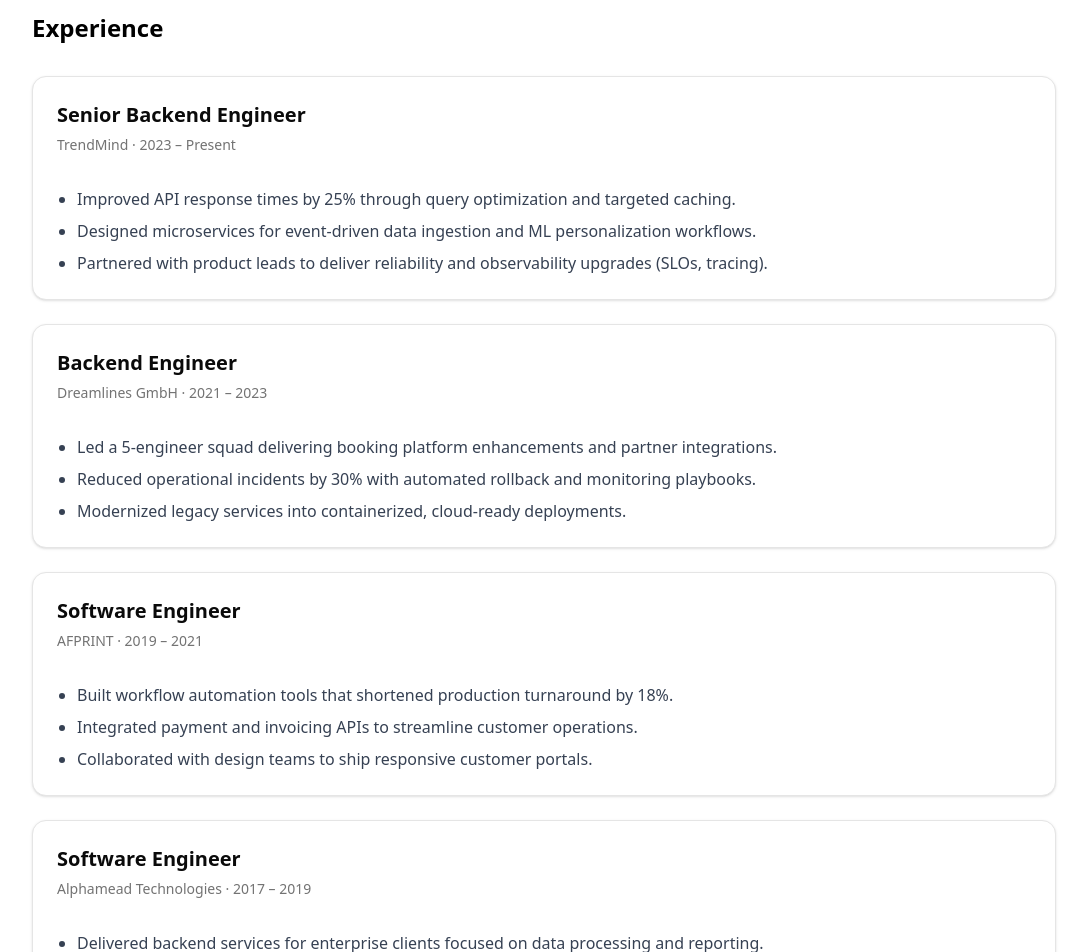
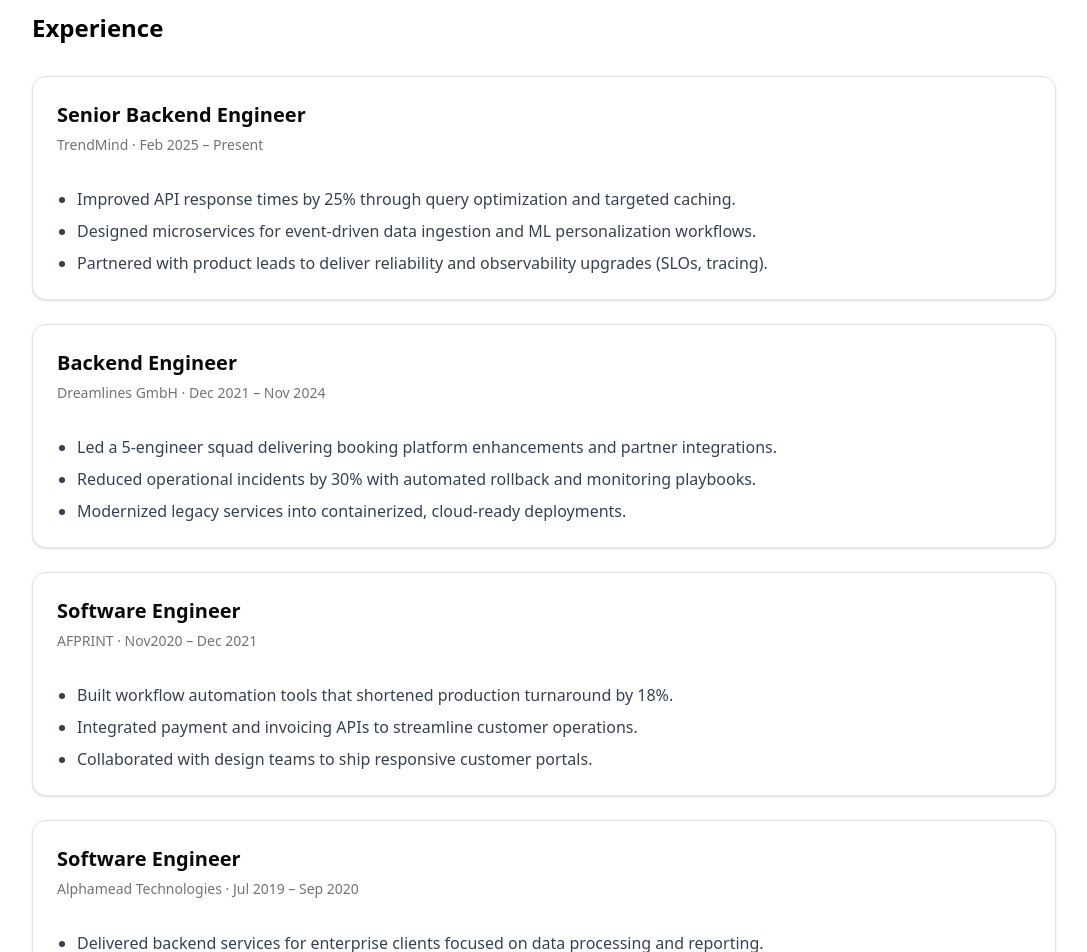
Before and after one commit to Timelaying/CVFOLD, a Next.js app in the folder cv/: page / in a window 1280 px wide. Shown: the part 920-1872 px from the top of the page, without its empty margins (96-1183 px from the left). Built offline with nearby package versions, Linux system fonts and the light colour scheme.

Commit message:
Update job timelines in experience section

```diff
--- a/cv/src/app/page.js
+++ b/cv/src/app/page.js
@@ -59,7 +59,7 @@
   {
     role: "Senior Backend Engineer",
     company: "TrendMind",
-    timeline: "2023 – Present",
+    timeline: "Feb 2025 – Present",
     highlights: [
       "Improved API response times by 25% through query optimization and targeted caching.",
       "Designed microservices for event-driven data ingestion and ML personalization workflows.",
@@ -69,7 +69,7 @@
   {
     role: "Backend Engineer",
     company: "Dreamlines GmbH",
-    timeline: "2021 – 2023",
+    timeline: "Dec 2021 – Nov 2024",
     highlights: [
       "Led a 5-engineer squad delivering booking platform enhancements and partner integrations.",
       "Reduced operational incidents by 30% with automated rollback and monitoring playbooks.",
@@ -79,7 +79,7 @@
   {
     role: "Software Engineer",
     company: "AFPRINT",
-    timeline: "2019 – 2021",
+    timeline: "Nov2020 – Dec 2021",
     highlights: [
       "Built workflow automation tools that shortened production turnaround by 18%.",
       "Integrated payment and invoicing APIs to streamline customer operations.",
@@ -89,7 +89,7 @@
   {
     role: "Software Engineer",
     company: "Alphamead Technologies",
-    timeline: "2017 – 2019",
+    timeline: "Jul 2019 – Sep 2020",
     highlights: [
       "Delivered backend services for enterprise clients focused on data processing and reporting.",
       "Implemented role-based access control and audit logging for compliance needs.",
```
